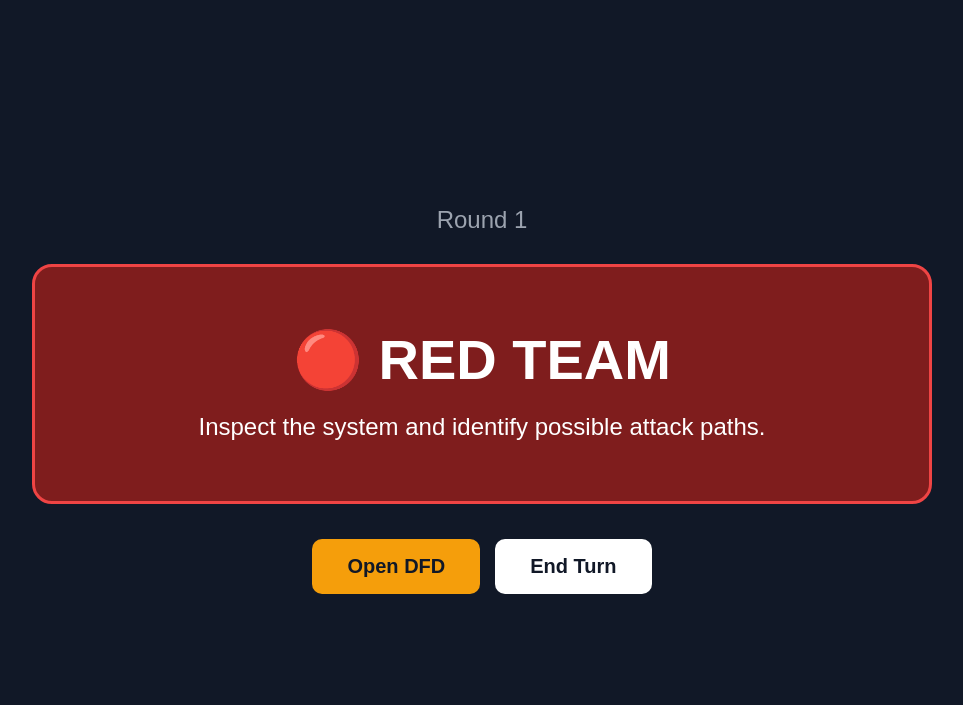
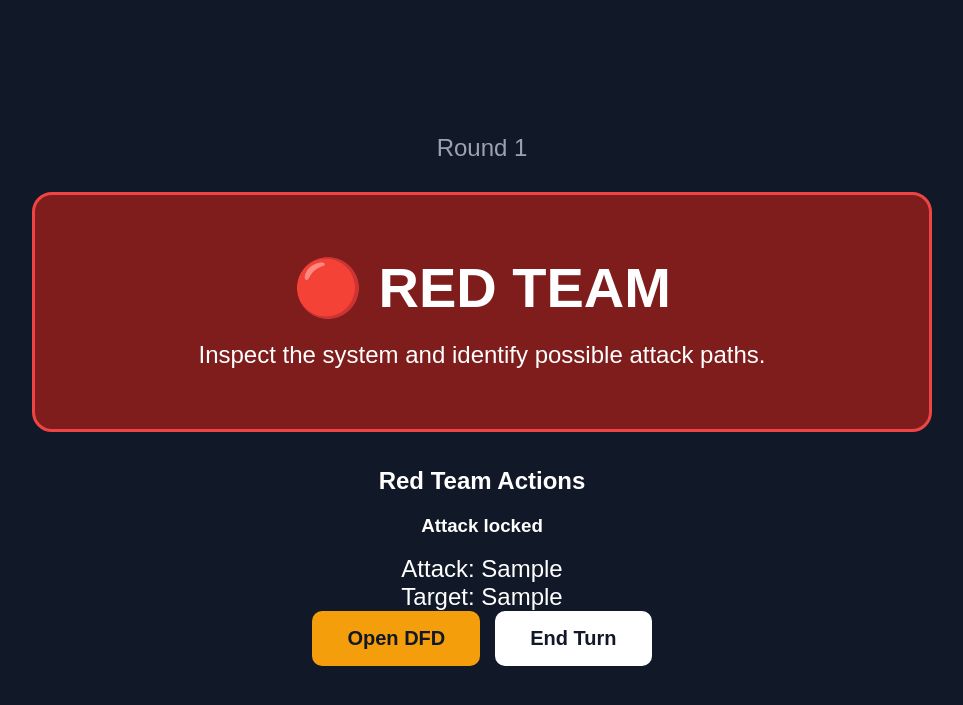
Before and after one commit to lajobajo/ThreMoLIA-Red-team-vs.-Blue-team, a Flask app: template templates/turn.html in a window 1280 px wide. Shown: the top 705 px of the page, without its empty margins (158-1121 px from the left). Run offline with Flask 3, Linux system fonts and the light colour scheme; the template is opened without the code that fills it: most values are stand-ins (such as "Sample title", 1, 10 or a date in 2020).

Commit message:
Stride Turns

```diff
--- a/app.py
+++ b/app.py
@@ -3,7 +3,6 @@ from flask import Flask, render_template, redirect, url_for, session, request
 app = Flask(__name__)
 
 app.secret_key = "dev-secret-key"
-
 
 @app.route("/")
 def home():
@@ -21,7 +20,16 @@ def home():
         "turn.html",
         team=session["current_team"],
         round_number=session["round"],
-        blue_action=session.get("blue_action")
+        blue_action=session.get("blue_action"),
+        blue_mitigation=session.get("blue_mitigation"),
+        blue_budget=session.get("blue_budget"),
+        blue_threats=session.get("blue_threats", []),
+        blue_threat_model_locked=session.get(
+            "blue_threat_model_locked",
+            False
+        ),
+        red_action=session.get("red_action"),
+        red_target=session.get("red_target")
     )
 
 
@@ -32,13 +40,18 @@ def start():
     session["round"] = 1
     session["phase"] = "turn"
 
-    # Blue Team state
+# Blue Team state
     session["blue_action"] = None
+    session["blue_mitigation"] = None
+    session["blue_budget"] = 10
     session["blue_locked"] = False
+    session["blue_threats"] = []
+    session["blue_threat_model_locked"] = False
+# Red Team state
+    session["red_action"] = None
+    session["red_target"] = None
+    session["red_locked"] = False
 
-    # Red Team state
-    session["red_action"] = None
-    session["red_locked"] = False
 
     return redirect(url_for("home"))
 
@@ -71,6 +84,76 @@ def blue_action():
 
     return redirect(url_for("home"))
 
+@app.route("/blue-threat-model", methods=["POST"])
+def blue_threat_model():
+    if not session.get("game_started"):
+        return redirect(url_for("home"))
+
+    if session.get("current_team") != "blue":
+        return redirect(url_for("home"))
+
+    action = request.form.get("action")
+
+    threat = request.form.get("threat", "").strip()
+    target = request.form.get("target", "").strip()
+    stride = request.form.get("stride", "").strip()
+
+    threats = session.get("blue_threats", [])
+
+    # Add threat
+    if action == "add":
+
+        if threat and target and stride:
+            threats.append({
+                "threat": threat,
+                "target": target,
+                "stride": stride
+            })
+
+        session["blue_threats"] = threats
+
+        return redirect(url_for("home"))
+
+    # Lock threat model
+    if action == "lock":
+
+        if threat and target and stride:
+            threats.append({
+                "threat": threat,
+                "target": target,
+                "stride": stride
+            })
+
+        if not threats:
+            return redirect(url_for("home"))
+
+        session["blue_threats"] = threats
+        session["blue_threat_model_locked"] = True
+
+        return redirect(url_for("home"))
+
+    return redirect(url_for("home"))
+
+@app.route("/red-action", methods=["POST"])
+def red_action():
+    if not session.get("game_started"):
+        return redirect(url_for("home"))
+
+    if session.get("current_team") != "red":
+        return redirect(url_for("home"))
+
+    attack = request.form.get("attack")
+    target = request.form.get("target")
+
+    if not attack or not target:
+        return redirect(url_for("home"))
+
+    session["red_action"] = attack
+    session["red_target"] = target
+    session["red_locked"] = True
+
+    return redirect(url_for("home"))
+
 @app.route("/end-turn", methods=["POST"])
 def end_turn():
     if not session.get("game_started"):
@@ -88,8 +171,10 @@ def end_turn():
         session["phase"] = "handover"
 
     else:
+        # Red must make a choice before ending the turn
+        if not session.get("red_locked"):
+            return redirect(url_for("home"))
 
-        # Red logic will be added later
         session["round"] += 1
         session["next_team"] = "blue"
         session["phase"] = "handover"
--- a/templates/turn.html
+++ b/templates/turn.html
@@ -180,40 +180,108 @@
 
     </div>
 
+
+  <div class="action-form">
+
+      <h2>Threat Modelling</h2>
+
+      <p>
+          Identify and classify potential threats in the system.
+      </p>
+
       <form
-        action="{{ url_for('blue_action') }}"
+          action="{{ url_for('blue_threat_model') }}"
           method="POST"
-        class="action-form"
       >
 
-        <h2>Select a vulnerability</h2>
+          <table class="threat-table">
+        <thead>
+            <tr>
+                <th>Threat</th>
+                <th>Target</th>
+                <th>STRIDE</th>
+            </tr>
+        </thead>
 
-        <label>
+<tbody>
+
+    {% for threat in blue_threats %}
+
+    <tr>
+
+        <td>
+            {{ threat.threat }}
+        </td>
+
+        <td>
+            {{ threat.target }}
+        </td>
+
+        <td>
+            {{ threat.stride }}
+        </td>
+
+    </tr>
+
+    {% endfor %}
+
+
+    <tr>
+
+        <td>
             <input
-                type="radio"
-                name="vulnerability"
-                value="sql_injection"
-                {% if blue_action == "sql_injection" %}checked{% endif %}
+                type="text"
+                name="threat"
+                placeholder="Enter threat"
             >
-            SQL Injection
-        </label>
+        </td>
 
+        <td>
+            <input
+                type="text"
+                name="target"
+                placeholder="Enter target"
+            >
+        </td>
+
+        <td>
+            <input
+                type="text"
+                name="stride"
+                placeholder="STRIDE category"
+            >
+        </td>
+
+    </tr>
+
+</tbody>
+    </table>
+
+    <br>
+
+    <button
+    type="submit"
+    name="action"
+    value="add"
+>
+    + Add threat
+</button>
     <br><br>
 
-        <button type="submit">
-            Confirm choice
+<button
+    type="submit"
+    name="action"
+    value="lock"
+>
+    Lock Threat Model
 </button>
-
 </form>
-
+</div>
 {% else %}
-
 
     <div class="team red">
 
-            <h1>
-                🔴 RED TEAM
-            </h1>
+        <h1>🔴 RED TEAM</h1>
 
         <p>
             Inspect the system and identify possible attack paths.
@@ -221,9 +289,70 @@
 
     </div>
 
+    <div class="action-form">
+
+        <h2>Red Team Actions</h2>
+
+        {% if not red_action %}
+
+            <form
+                action="{{ url_for('red_action') }}"
+                method="POST"
+            >
+
+                <h3>Select an attack</h3>
+
+                <label>
+                    <input
+                        type="radio"
+                        name="attack"
+                        value="sql_injection"
+                        required
+                    >
+                    SQL Injection
+                </label>
+
+                <br><br>
+
+                <h3>Select a target</h3>
+
+                <label>
+                    <input
+                        type="radio"
+                        name="target"
+                        value="order_api"
+                        required
+                    >
+                    Order API
+                </label>
+
+                <br><br>
+
+                <button type="submit">
+                    Confirm attack
+                </button>
+
+            </form>
+
+          {% else %}
+
+              <h3>Attack locked</h3>
+
+              <p>
+                  Attack:
+                  {{ red_action }}
+              </p>
+
+              <p>
+                  Target:
+                  {{ red_target }}
+              </p>
 
           {% endif %}
 
+      </div>
+
+{% endif %}
 
 
     <div class="buttons">
```
Lines whose indentation alone changed are shown as unchanged.
